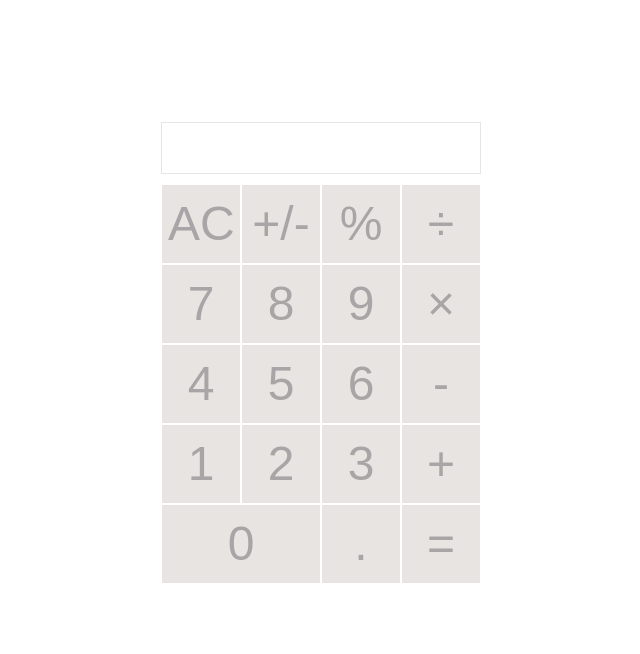
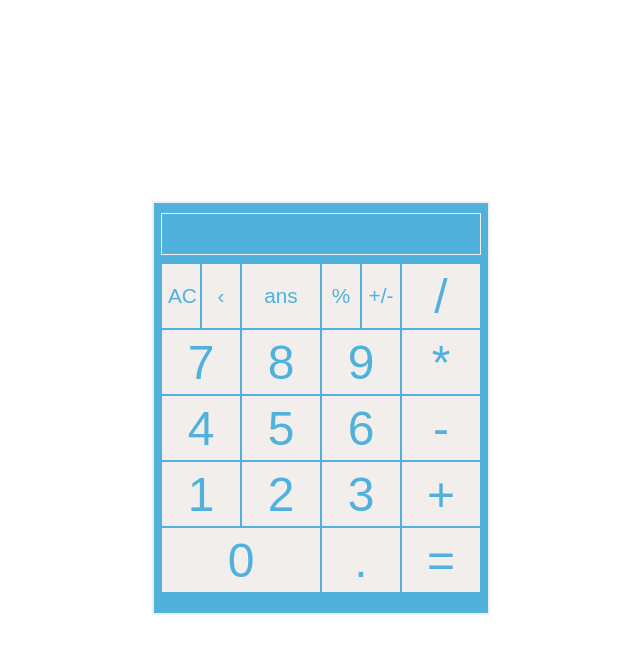
Before and after one commit to lopesa/freecodecamp-projects, a website: page app/jade/calculator.jade in a window 1280 px wide. Shown: the whole page, without its empty margins (319-959 px from the left). Drawn offline with nearby package versions, Linux system fonts and the light colour scheme; files that its build step writes are made by us from their sources.

Commit message:
calculator progress

```diff
--- a/app/jade/calculator.jade
+++ b/app/jade/calculator.jade
@@ -20,33 +20,35 @@ html(lang="en")
         <![endif]-->
 
     body
-        .calc
-            #display 0
-            .row
-                button(class="single" onClick="setDisplay(0)") AC
-                button(class="single" onClick="posNeg()") +/-
-                button(class="single" onClick="percent()") %
-                button(class="single" onClick="setOperater('divide')") &divide;
-            .row
-                button(class="single" onClick="enterNumber(this)") 7
-                button(class="single" onClick="enterNumber(this)") 8
-                button(class="single" onClick="enterNumber(this)") 9
-                button(class="single" onClick="setOperater('multiply')") &times;
-            .row
-                button(class="single" onClick="enterNumber(this)") 4
-                button(class="single" onClick="enterNumber(this)") 5
-                button(class="single" onClick="enterNumber(this)") 6
-                button(class="single" onClick="setOperater('subtract')") -
-            .row
-                button(class="single" onClick="enterNumber(this)") 1
-                button(class="single" onClick="enterNumber(this)") 2
-                button(class="single" onClick="enterNumber(this)") 3
-                //- button(class="single" onClick="setOperater(+)") +
-                button(class="single" onClick="setOperater('add')") +
-            .row
-                button(class="double" onClick="enterNumber(this)") 0
-                button(class="single" onClick="enterNumber(this)") .
-                button(class="single" onClick="doMath()") =
+        .calc-outer
+            .calc
+                #display
+                .row
+                    button(class="half small-text" onClick="allClear()") AC
+                    button(class="half small-text" onClick="backSpace()") &lsaquo;
+                    button(class="single small-text" onClick="ans()") ans
+                    button(class="half small-text") %
+                    button(class="half small-text") +/-
+                    button(class="single" onClick="enterItem(this)") /
+                .row
+                    button(class="single" onClick="enterItem(this)") 7
+                    button(class="single" onClick="enterItem(this)") 8
+                    button(class="single" onClick="enterItem(this)") 9
+                    button(class="single" onClick="enterItem(this)") *
+                .row
+                    button(class="single" onClick="enterItem(this)") 4
+                    button(class="single" onClick="enterItem(this)") 5
+                    button(class="single" onClick="enterItem(this)") 6
+                    button(class="single" onClick="enterItem(this)") -
+                .row
+                    button(class="single" onClick="enterItem(this)") 1
+                    button(class="single" onClick="enterItem(this)") 2
+                    button(class="single" onClick="enterItem(this)") 3
+                    button(class="single" onClick="enterItem(this)") +
+                .row
+                    button(class="double" onClick="enterItem(this)") 0
+                    button(class="single" onClick="enterItem(this)") .
+                    button(class="single" onClick="evaluateEquation()") =
 
 
 
--- a/app/js/calculator.js
+++ b/app/js/calculator.js
@@ -1,66 +1,88 @@
-var display = 0;
-var operater = false;
-var firstOperand = false;
+// var display = 0;
+// var operater = false;
+// var firstOperand = false;
 
-function enterNumber(elem) {
+var equation = ''
+var previousAnswer = '';
+
+
+var setDisplay = function (newVal) {
+	// display = newVal;
+	$('#display').text(newVal);
+};
+
+
+var enterItem = function (elem) {
 	var value = $(elem).html();
 
-	if (display === 0) {
-		setDisplay(value);
-	}
-	else {
-		var newDisplay = display.concat(value);
-		setDisplay(newDisplay);
-	}
+	equation = equation.concat(value);
+
+	setDisplay(equation);
+};
+
+var evaluateEquation = function() {
+	var evaluatedEquation = eval(equation);
+	setDisplay(evaluatedEquation);
+	previousAnswer = evaluatedEquation.toString();
+	equation = '';
+};
+
+var allClear = function() {
+	equation = '';
+	setDisplay(equation);
 }
 
-function setOperater(op) {
-	firstOperand = display;
-	operater = op;
-	display = 0;
+var backSpace = function() {
+	equation = equation.slice(0, equation.length-1)
+	setDisplay(equation);
 }
 
-function doMath() {
-	var mathResult;
-	switch (operater) {
-		case "add":
-			mathResult = Number(firstOperand) + Number(display);
-			setDisplay(mathResult);
-			break;
-		case "subtract":
-			mathResult = Number(firstOperand) - Number(display);
-			setDisplay(mathResult);
-			break;
-		case "multiply":
-			mathResult = Number(firstOperand) * Number(display);
-			setDisplay(mathResult);
-			break;
-		case "divide":
-			mathResult = Number(firstOperand) / Number(display);
-			setDisplay(mathResult);
-			break;
-	}
-//
-	// firstOperand = false;
-
+var ans = function() {
+	equation = previousAnswer;
+	setDisplay(equation);
 }
 
-
-function setDisplay(newVal) {
-	display = newVal;
-	$('#display').text(newVal);
+var percent = function() {
+	// if (firstOperand) {
+	// 	var percentVal = display / 100 * firstOperand;
+	// 	setDisplay(percentVal);
+	// }
+	// else {
+		setDisplay(display / 100);
+	// }
 }
 
-function posNeg() {
-	setDisplay(-display);
-}
+// function setOperater(op) {
+// 	firstOperand = display;
+// 	operater = op;
+// 	display = 0;
+// }
 
-function percent() {
-	if (firstOperand) {
-		var percentVal = display / 100 * firstOperand;
-		setDisplay(percentVal);
-	}
-	else {
-		setDisplay(display / 100);
-	}
-}
+// function doMath() {
+// 	var mathResult;
+// 	switch (operater) {
+// 		case "add":
+// 			mathResult = Number(firstOperand) + Number(display);
+// 			setDisplay(mathResult);
+// 			break;
+// 		case "subtract":
+// 			mathResult = Number(firstOperand) - Number(display);
+// 			setDisplay(mathResult);
+// 			break;
+// 		case "multiply":
+// 			mathResult = Number(firstOperand) * Number(display);
+// 			setDisplay(mathResult);
+// 			break;
+// 		case "divide":
+// 			mathResult = Number(firstOperand) / Number(display);
+// 			setDisplay(mathResult);
+// 			break;
+// 	}
+// }
+
+
+
+
+// function posNeg() {
+// 	setDisplay(-display);
+// }
--- a/app/scss/calculator.scss
+++ b/app/scss/calculator.scss
@@ -4,7 +4,8 @@ $light-red: rgba(244, 176, 189, 1);
 
 $plum: rgba(186, 106, 121, 1);
 
-$blue: rgba(88, 164, 217, 1);
+$blue: rgba(81, 177, 221, 1);
+
 
 $green: rgba(88, 217, 160, 1);
 $light-green: rgba(171, 236, 207, 1);
@@ -13,7 +14,7 @@ $light-lime-green: rgba(201, 241, 177, 1);
 
 $darker-warm-grey: rgba(149, 144, 145, 1);
 $warm-grey: rgba(169, 164, 165, 1);
-$light-warm-grey: rgba(232, 228, 225, 1);
+$light-warm-grey: rgba(242, 238, 235, 1);
 
 $white: rgba(255, 255, 255, 1);
 
@@ -22,6 +23,75 @@ body {
 	align-items: center;
 	justify-content: center;
 	height: 100vh;
+}
+
+.row {
+	display: flex;
+	align-items: center;
+	justify-content: center;
+	width: 100%;
+}
+
+button {
+	font-size: 3em;
+	font-weight: 100;
+	color: $blue;
+	// color: $darker-warm-grey;
+	background-color: $light-warm-grey;
+	height: 66px;
+	cursor: pointer;
+	// border: 1px solid $plum;
+	border: 1px solid $blue;
+
+	&.small-text {
+		font-size: 1.3em;
+		font-weight: 300;
+	}
+
+	transition: all 0.3s ease-out;
+
+	&.half {
+		width: 40px;
+	}
+
+	&.single {
+		width: 80px;
+		// flex-basis: 1;
+	}
+	&.double {
+		width: 160px;
+	}
+	&:hover {
+		// background-color: yellow;
+		// background-color: $darker-warm-grey;
+		// color: $white;
+		transition: all 0.5s ease-;
+		border: 1px solid yellow;
+	}
+	&:active {
+		background-color: $red;
+		color: $white;
+		transition: all 0.3s ease-out;
+	}
+}
+
+
+
+.calc-outer {
+	display: flex;
+	align-items: center;
+	justify-content: flex-start;
+	flex-direction: column;
+
+	width: 334px;
+	height: 400px;
+
+	padding-top: 10px;
+
+	background-color: $blue;
+	border: 2px solid $light-warm-grey;
+	// background-color: $pomodoro-red;
+
 }
 
 .calc {
@@ -33,61 +103,21 @@ body {
 	width: 320px;
 	height: 320px;
 	// background-color: $light-warm-grey;
-	margin-top: -20%;
-
+	// margin-top: -20%;
+}
 
 #display {
 	font-family: sans-serif;
 	font-size: 1.2em;
-		font-weight: 100;
-		height: 40px;
+	font-weight: 200;
+	height: 30px;
 	width: 100%;
-		line-height: 40px;
+	line-height: 30px;
 	text-align: right;
 	padding: 5px;
 	// background-color: $warm-grey;
 	color: $white;
-		margin-bottom: 10px;
+	margin-bottom: 8px;
 	border: 1px solid $light-warm-grey;
+	overflow: hidden;
 }
-
-	.row {
-		display: flex;
-		align-items: center;
-		justify-content: center;
-		width: 100%;
-
-		button {
-			font-size: 3em;
-			font-weight: 100;
-			color: $warm-grey;
-			background-color: $light-warm-grey;
-			height: 80px;
-			cursor: pointer;
-			border: 1px solid $white;
-
-			transition: all 0.3s ease-out;
-
-			&.single {
-				width: 80px;
-				// flex-basis: 1;
-			}
-			&.double {
-				width: 160px;
-			}
-			&:hover {
-				background-color: $darker-warm-grey;
-				// color: $white;
-				transition: all 0.5s ease-;
-			}
-			&:active {
-				background-color: $red;
-				color: $white;
-				transition: all 0.3s ease-out;
-			}
-
-		}
-	}
-
-
-}
```
Also changed, not shown: app/calculator.html (deleted), app/css/calculator.css (deleted), 1 other file. Lines whose indentation alone changed are shown as unchanged.
